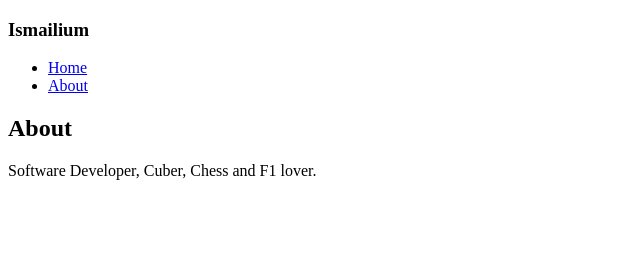
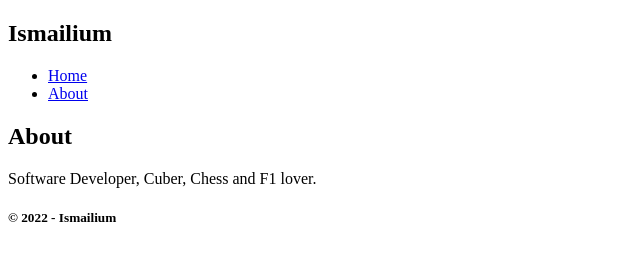
Before and after one commit to boularbahsmail/Gatsbyjs, a Gatsby site: page /about in a window 1280 px wide. Shown: the whole page, without its empty margins (0-640 px from the left). Built offline with nearby package versions, Linux system fonts and the light colour scheme; Gatsby itself is replaced by a stand-in of ours.

Commit message:
Add Layout

```diff
--- /dev/null
+++ b/src/components/Footer/index.jsx
@@ -0,0 +1,13 @@
+import React from 'react';
+
+const Footer = () => {
+    return (
+        <footer>
+            <div>
+                <h5>&copy; 2022 - Ismailium</h5>
+            </div>
+        </footer>
+    )
+}
+
+export default Footer;
--- /dev/null
+++ b/src/components/Layout.js
@@ -0,0 +1,17 @@
+import React from "react";
+
+// Components
+import Navbar from './Navbar';
+import Footer from './Footer';
+
+export default function Layout({ children }) {
+    return (
+		<div  className="layout">
+			<Navbar />
+			<div className="content">
+                {children}
+			</div>
+            <Footer />
+		</div>
+    )
+}
--- a/src/pages/about/index.js
+++ b/src/pages/about/index.js
@@ -1,16 +1,17 @@
 import React from "react";
 
-// Components
-import Navbar from '../../components/Navbar';
+// Layout
+import Layout from '../../components/Layout';
 
 export default function About() {
     return (
+		<Layout>
 			<section>
-			<Navbar />
 				<div>
 					<h2>About</h2>
 					<p>Software Developer, Cuber, Chess and F1 lover.</p>
 				</div>
 			</section>
+		</Layout>
     )
 }
```
Also changed, not shown: src/pages/404.js (+4 -3 lines), src/pages/index.js (+4 -3 lines). Lines whose indentation alone changed are shown as unchanged.
